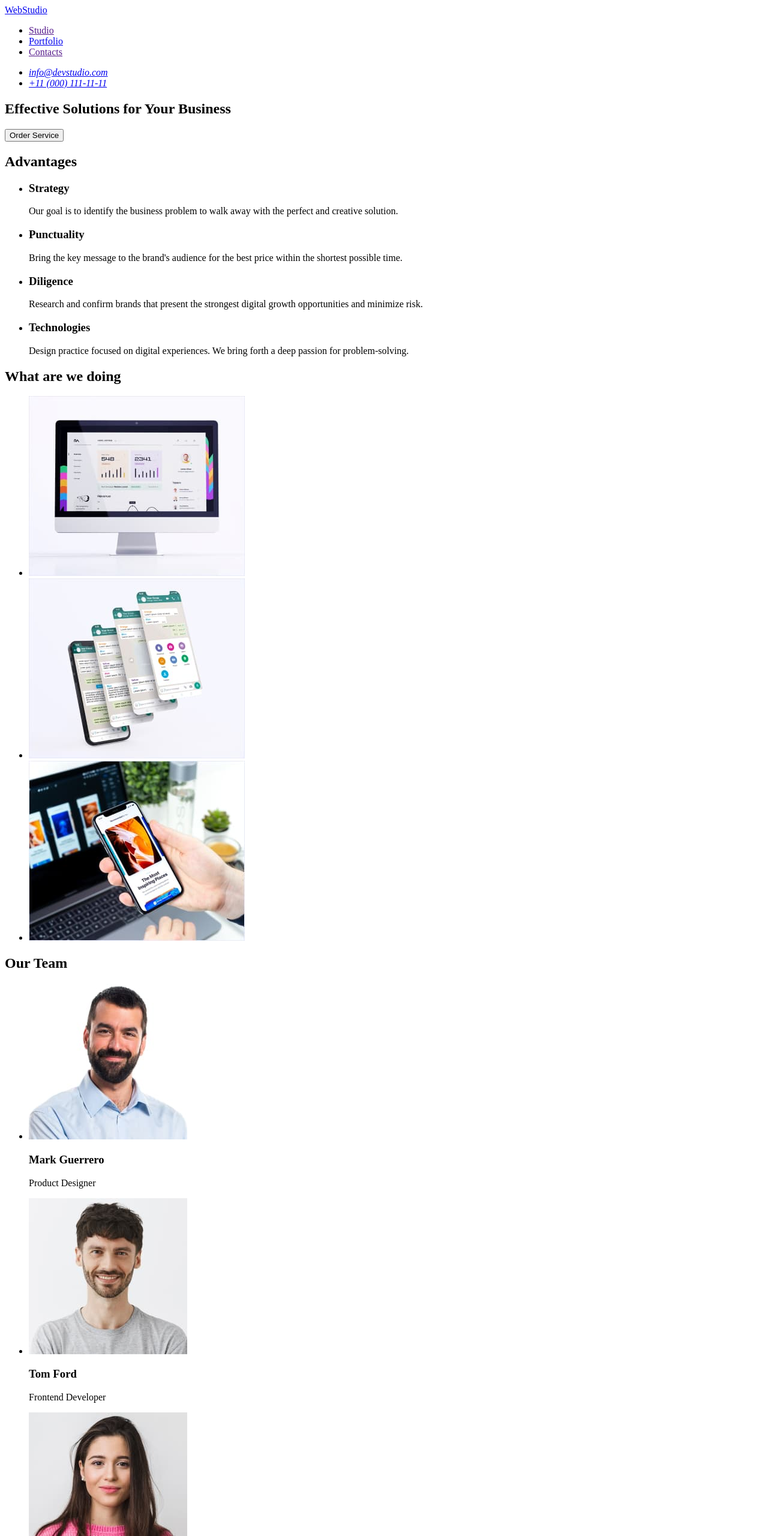
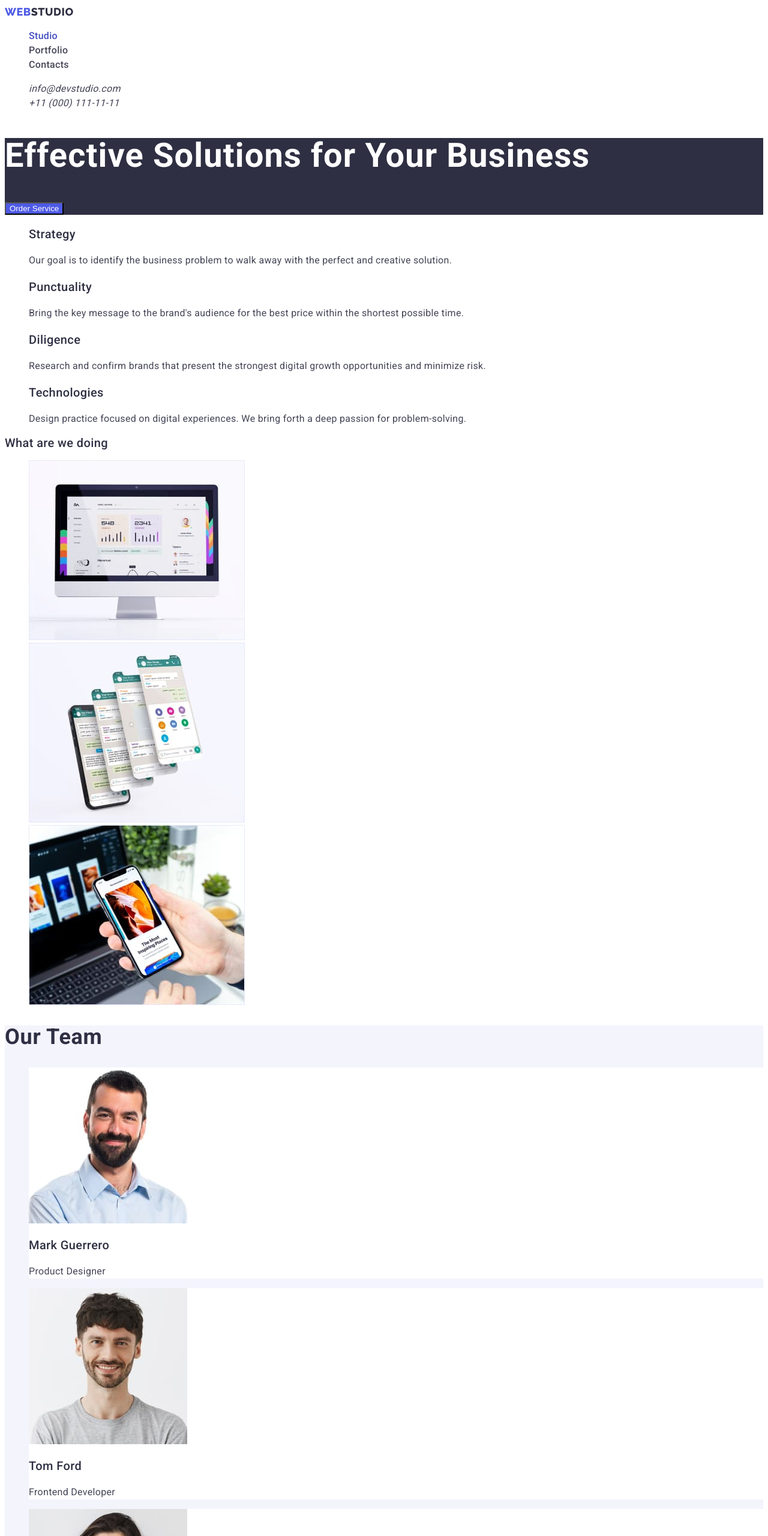
Before and after one commit to Mariia1408/goit-homework-02, a plain HTML site: page index.html in a window 1280 px wide. Shown: the top 2560 px of the page at 60% size. Drawn offline with Linux system fonts and the light colour scheme.

Commit message:
hw2-primary

```diff
--- a/index.html
+++ b/index.html
@@ -6,101 +6,104 @@
     <meta http-equiv="X-UA-Compatible" content="IE=edge">
     <meta name="viewport" content="width=device-width, initial-scale=1.0">
     <title>Web Studio</title>
+    <link rel="stylesheet" href="./styles/styles.css">
+    <link href="https://fonts.googleapis.com/css2?family=Raleway:wght@800&family=Roboto:wght@400;500;700;900&display=swap"
+        rel="stylesheet">
 </head>
 
 <body>
-    <header>
-        <nav>
-            <a href="./index.html">WebStudio</a>
-            <ul>
-                <li>
-                    <a href="">Studio</a>
+    <header class="header">
+        <nav class="header-navigation">
+            <a href="./index.html" class="logo link"><span class="colored-logo-part">Web</span><span class="header-logo">Studio</span> </a>
+            <ul class="header-list list">
+                <li class="header-item">
+                    <a href="./index.html" class="header-link link current">Studio</a>
                 </li>
-                <li>
-                    <a href="./portfolio.html">Portfolio</a>
+                <li class="header-item">
+                    <a href="./portfolio.html" class="header-link link">Portfolio</a>
                 </li>
-                <li>
-                    <a href="">Contacts</a>
+                <li class="header-item">
+                    <a href="" class="header-link link">Contacts</a>
                 </li>
             </ul>
         </nav>
         <address>
-        <ul>
-            <li><a href="mailto:info@devstudio.com">info@devstudio.com</a></li>
-            <li><a href="tel:+110001111111">+11 (000) 111-11-11</a></li>
-        </ul>
+            <ul class="header-list list">
+                <li class="header-item"><a href="mailto:info@devstudio.com" class="header-link link address-item">info@devstudio.com</a></li>
+                <li class="header-item"><a href="tel:+110001111111" class="header-link link address-item">+11 (000) 111-11-11</a></li>
+            </ul>
         </address>
     </header>
     <main>
-    <section>
-            <h1>Effective Solutions for Your Business</h1>
-            <button type="button">Order Service</button>
+    <section class="hero">
+            <h1 class="hero-title">Effective Solutions for Your Business</h1>
+            <button type="button" class="button">Order Service</button>
     </section>
-    <section>
-        <h2>Advantages</h2>
-        <ul>
-            <li>
-                <h3>Strategy</h3>
-                <p>Our goal is to identify the business
+    <section class="advantages">
+        <h2 class="visually-hidden">Advantages</h2>
+        <ul class="advantages-list list">
+            <li class="advantages-item">
+                <h3 class="advantages-title">Strategy</h3>
+                <p class="advantages-text">Our goal is to identify the business
                 problem to walk away with the perfect and creative solution.</p>
             </li>
-            <li>
-                <h3>Punctuality</h3>
-                <p>Bring the key message to the brand's audience for the best price within the shortest possible time.</p>
+            <li class="advantages-item">
+                <h3 class="advantages-title">Punctuality</h3>
+                <p class="advantages-text">Bring the key message to the brand's audience for the best price within the shortest possible time.</p>
             </li>
-            <li>
-                <h3>Diligence</h3>
-                <p>Research and confirm brands that present the strongest digital growth opportunities and minimize risk.</p>
+            <li class="advantages-item">
+                <h3 class="advantages-title">Diligence</h3>
+                <p class="advantages-text">Research and confirm brands that present the strongest digital growth opportunities and minimize risk.</p>
             </li>
-            <li>
-                <h3>Technologies</h3>
-                <p>Design practice focused on digital experiences. We bring forth a deep passion for problem-solving.</p>
+            <li class="advantages-item">
+                <h3 class="advantages-title">Technologies</h3>
+                <p class="advantages-text">Design practice focused on digital experiences. We bring forth a deep passion for problem-solving.</p>
             </li>
         </ul>
     </section>
-    <section>
-        <h2>What are we doing</h2>
-        <ul>
-            <li>
+    <section class="work">
+        <h2 class="work-title title">What are we doing</h2>
+        <ul class="work-list list">
+            <li class="work-item">
                 <img src="./images/img1.jpg" alt="computer" width="360">
             </li>
-            <li>
+            <li class="work-item">
                 <img src="./images/img2.jpg" alt="smartphone" width="360">
             </li>
-            <li>
+            <li class="work-item">
                 <img src="./images/img3.jpg" alt="smartphone on desktop backgroung" width="360">
             </li>
         </ul>
     </section>
-    <section>
-        <h2>Our Team</h2>
-        <ul>
-        <li>
+    <section class="team">
+        <h2 class="team-title title">Our Team</h2>
+        <ul class="team-list list">
+        <li class="team-item">
             <img src="./images/member1.jpg" alt="team member 1" width="264">
-            <h3>Mark Guerrero</h3>
-            <p>Product Designer</p>
+            <h3 class="secondary-title">Mark Guerrero</h3>
+            <p class="team-text">Product Designer</p>
         </li>
-        <li>
+        <li class="team-item">
             <img src="./images/member2.jpg" alt="team member 2" width="264">
-            <h3>Tom Ford</h3>
-            <p>Frontend Developer</p>
+            <h3 class="secondary-title">Tom Ford</h3>
+            <p class="team-text">Frontend Developer</p>
         </li>
-        <li>
+        <li class="team-item">
             <img src="./images/member3.jpg" alt="team member 2" width="264">
-            <h3>Camila Garcia</h3>
-            <p>Marketing</p>
+            <h3 class="secondary-title">Camila Garcia</h3>
+            <p class="team-text">Marketing</p>
         </li>
-        <li>
+        <li class="team-item">
             <img src="./images/member4.jpg" alt="team member 4" width="264">
-            <h3>Daniel Wilson</h3>
-            <p>UI Designer</p>
+            <h3 class="secondary-title">Daniel Wilson</h3>
+            <p class="team-text">UI Designer</p>
         </li>
         </ul>
     </section>
     </main>
-    <footer>
-        <a href="./index.html">WebStudio</a>
-        <p>Increase the flow of customers and sales for your business with digital marketing & growth solutions.</p>
+    <footer class="footer">
+        <a href="./index.html" class="logo link"><span class="colored-logo-part">Web</span><span class="footer-logo-part">Studio</span> </a>
+        <p class="footer-text">Increase the flow of customers and sales for your business with digital marketing & growth solutions.</p>
     </footer>
 </body>
 
--- a/styles/styles.css
+++ b/styles/styles.css
@@ -0,0 +1,199 @@
+:root {
+    --hero-title-color: #FFFFFF;
+    --main-color: #2E2F42;
+    --main-text-color: #434455;
+    --logo-color: #4D5AE5;
+    --main-active-color: #404BBF;
+    --bg-color: #F4F4FD;
+}
+
+body {
+    font-family: Roboto, sans-serif;
+    color: #434455;
+}
+
+.link {
+    text-decoration: none;
+}
+
+.list {
+    list-style: none;
+}
+/* -----------------------------HEADER------------------------ */
+.logo {
+    font-family: 'Raleway', sans-serif;
+    font-weight: 800;
+    font-size: 18px;
+    line-height: 1.33;
+    letter-spacing: 0.03em;
+    text-transform: uppercase;
+}
+
+.colored-logo-part {
+    color: var(--logo-color);
+}
+
+.header-logo {
+    color: var(--main-color);
+}
+
+.header-link {
+    font-weight: 500;
+    font-size: 16px;
+    line-height: 1.5;
+    letter-spacing: 0.02em;
+    color: var(--main-color);
+}
+
+.header-link:is(:active, :focus, :hover)
+    {
+    color: var(--main-active-color);
+    }
+
+.header-link {
+    font-weight: 500;
+    font-size: 16px;
+    line-height: 1.5;
+    letter-spacing: 0.02em;
+    color: inherit;
+}
+
+.address-item {
+    font-weight: 400;
+}
+
+.current {
+    color: var(--main-active-color);
+}
+
+/* -----------------------------HERO------------------------ */
+
+.hero {
+    background-color: var(--main-color);
+}
+
+.hero-title {
+    font-size: 56px;
+    line-height: 1.07;
+    letter-spacing: 0.02em;
+    color: var(--hero-title-color);
+}
+
+.button {
+color: var(--hero-title-color);
+background-color: var(--logo-color);
+cursor: pointer;
+}
+
+.button:is(:active, :focus, :hover) {
+    background-color: var(--main-active-color);
+}
+/* -----------------------------ADVANTAGES------------------------ */
+
+.visually-hidden {
+    position: absolute;
+    width: 1px;
+    height: 1px;
+    margin: -1px;
+    border: 0;
+    padding: 0;
+    white-space: nowrap;
+    clip-path: inset(100%);
+    clip: rect(0 0 0 0);
+    overflow: hidden;
+}
+
+.advantages-title {
+font-weight: 500;
+font-size: 20px;
+line-height: 1.2;
+letter-spacing: 0.02em;
+color: var(--main-color);
+}
+
+.advantages-text {
+    font-size: 16px;
+    line-height: 1.5;
+    letter-spacing: 0.02em;
+    color: inherit;
+}
+
+.title {
+    font-size: 36px;
+    line-height: 1.11;
+    letter-spacing: 0.02em;
+    color: var(--main-color);
+}
+
+.team {
+    background-color: var(--bg-color);
+}
+
+.team-item {
+    background-color: var(--hero-title-color);
+}
+
+.secondary-title {
+    font-weight: 500;
+    font-size: 20px;
+    line-height: 1.2;
+    letter-spacing: 0.02em;
+    color: var(--main-color);
+}
+
+.team-text {
+    font-size: 16px;
+    line-height: 1.5;
+    letter-spacing: 0.02em;
+    color: inherit;
+}
+
+.footer {
+    background-color: var(--main-color);
+}
+
+.footer-logo-part {
+    color: var(--hero-title-color);
+}
+
+.footer-text {
+    font-size: 16px;
+    line-height: 1.5;
+    letter-spacing: 0.02em;
+    color: var(--hero-title-color);
+}
+
+.work-button {
+    font-weight: 500;
+    font-size: 16px;
+    line-height: 1.5;
+    letter-spacing: 0.04em;
+    color: var(--logo-color);
+    background-color: var(--bg-color);
+    cursor: pointer;
+}
+
+.work-button:is(:hover, :focus)
+{
+    color: var(--hero-title-color);
+    background-color: var(--main-active-color);
+}
+
+.work-list {
+    list-style: none;
+}
+
+.work-title {
+    font-weight: 500;
+    font-size: 20px;
+    line-height: 1.2;
+    letter-spacing: 0.02em;
+    color: var(--main-color);
+}
+
+.work-text {
+    font-size: 16px;
+    line-height: 1.5;
+    letter-spacing: 0.02em;
+    color: inherit;
+}
```
Also changed, not shown: portfolio.html (+69 -53 lines).
